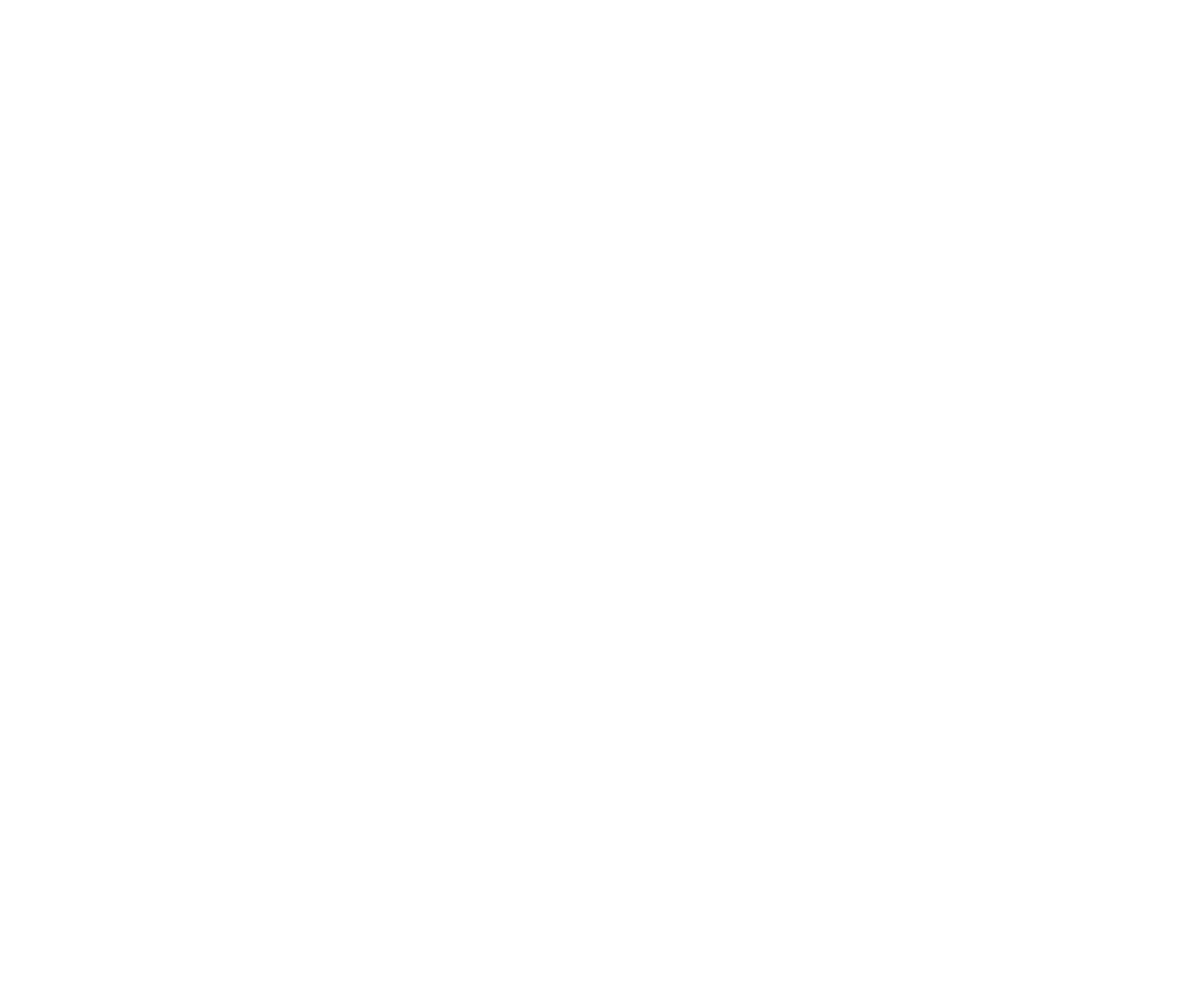
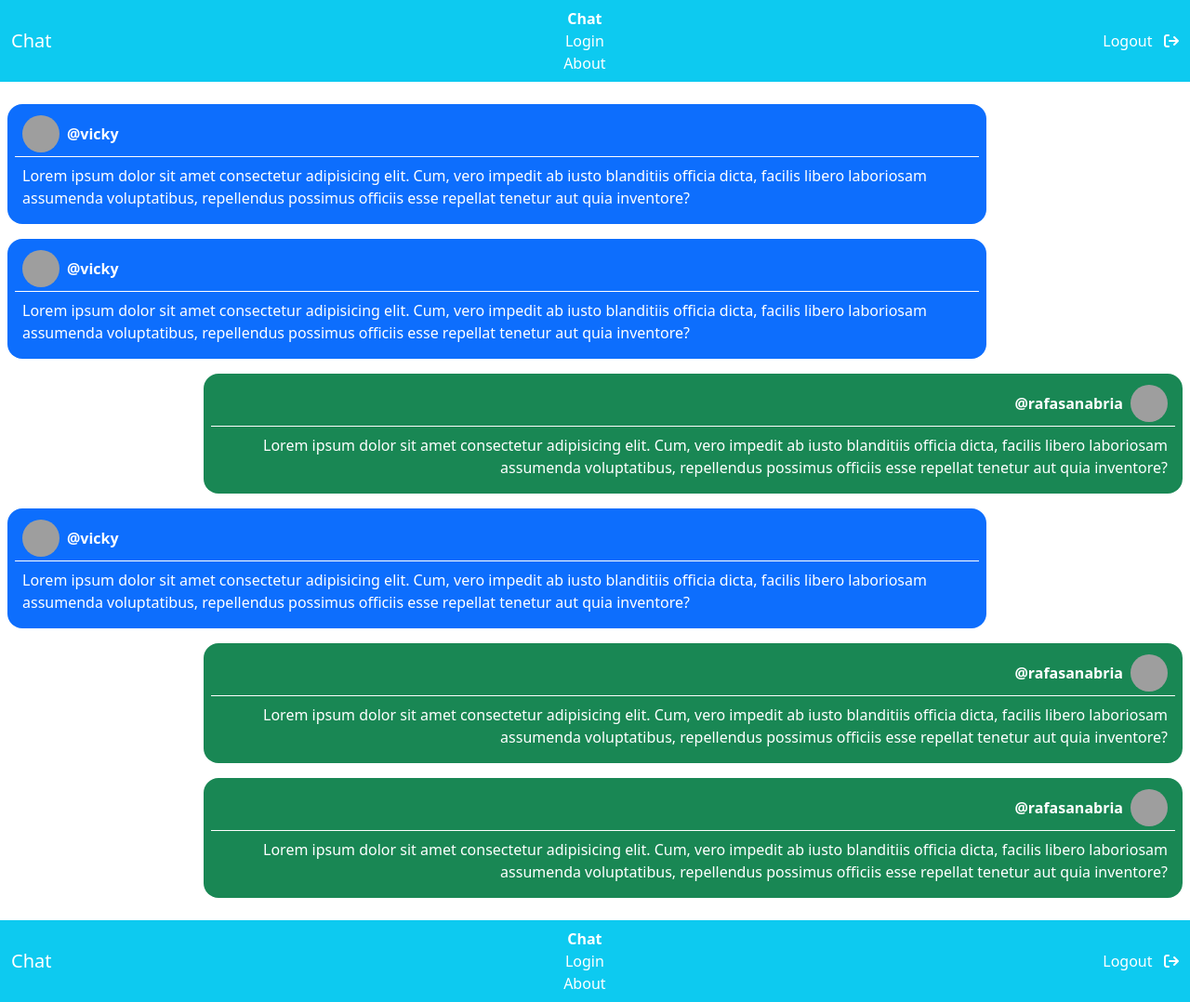
Before and after one commit to Rviewer-Challenges/J9RULZOSNOUGlqJFgSmG, a React (Create React App) app: page /chat in a window 1280 px wide. Shown: the whole page at 93% size. Before the commit the page ends 800 px from the top, so only its background shows below. Built offline with nearby package versions, Linux system fonts and the light colour scheme; grey boxes are pictures that could not be loaded.

Commit message:
División de componentes. Maquetación básica en header, footer y chat. Firebase configurado y login probado.

```diff
--- a/package.json
+++ b/package.json
@@ -10,9 +10,13 @@
     "@types/node": "^16.11.47",
     "@types/react": "^18.0.16",
     "@types/react-dom": "^18.0.6",
+    "bootstrap": "^5.2.0",
+    "firebase": "^9.9.2",
     "react": "^18.2.0",
     "react-dom": "^18.2.0",
+    "react-router-dom": "^6.3.0",
     "react-scripts": "5.0.1",
+    "sass": "^1.54.3",
     "typescript": "^4.7.4",
     "web-vitals": "^2.1.4"
   },
--- a/public/index.html
+++ b/public/index.html
@@ -24,7 +24,9 @@
       work correctly both with client-side routing and a non-root public URL.
       Learn how to configure a non-root public URL by running `npm run build`.
     -->
-    <title>React App</title>
+
+    <script src="https://kit.fontawesome.com/29e4c5f519.js" crossorigin="anonymous"></script>
+    <title>Firebase Chat - by @rafasanabria</title>
   </head>
   <body>
     <noscript>You need to enable JavaScript to run this app.</noscript>
--- a/src/App.tsx
+++ b/src/App.tsx
@@ -1,8 +1,42 @@
+import { BrowserRouter, Navigate, Route, Routes } from "react-router-dom";
+import { Chat } from "./components/Chat";
+import { Footer } from "./components/Footer";
+import { Header } from "./components/Header";
+import { Login } from "./components/Login";
+import { About } from "./components/About";
+import { initializeApp } from "firebase/app";
 
 function App() {
+
+  // Import the functions you need from the SDKs you need
+  // TODO: Add SDKs for Firebase products that you want to use
+  // https://firebase.google.com/docs/web/setup#available-libraries
+
+  // Your web app's Firebase configuration
+  const firebaseConfig = {
+    apiKey: "AIzaSyBC6pyDJ-gWScE6VU_48riKn2AYTIE-BN4",
+    authDomain: "fire-chat-rafasanabria1.firebaseapp.com",
+    projectId: "fire-chat-rafasanabria1",
+    storageBucket: "fire-chat-rafasanabria1.appspot.com",
+    messagingSenderId: "56990427317",
+    appId: "1:56990427317:web:f186095704aaf85b21f6fc"
+  };
+
+  // Initialize Firebase
+  const app = initializeApp (firebaseConfig);
+
   return (
     <div className="App">
-
+      <BrowserRouter>
+        <Header />
+        <Routes>
+          <Route path="/login" element={<Login />} />
+          <Route path="/chat" element={<Chat />} />
+          <Route path="/about" element={<About />} />
+          <Route path="*" element={<Navigate to="/login" replace/>} />
+        </Routes>
+        <Footer />
+      </BrowserRouter>
     </div>
   );
 }
--- /dev/null
+++ b/src/components/About.tsx
@@ -0,0 +1,7 @@
+import React from 'react'
+
+export const About = () => {
+  return (
+    <div>About</div>
+  )
+}
--- /dev/null
+++ b/src/components/Chat.tsx
@@ -0,0 +1,42 @@
+import React from 'react'
+import { Message } from './Message'
+
+export const Chat = () => {
+
+    const user1 = {
+        username: "@rafasanabria",
+        avatar: "https://mdbcdn.b-cdn.net/img/Photos/Avatars/avatar-6.webp"
+    };
+
+    const user2 = {
+        username: "@vicky",
+        avatar: "https://mdbcdn.b-cdn.net/img/Photos/Avatars/avatar-5.webp"
+    };
+
+    const lorem = "Lorem ipsum dolor sit amet consectetur adipisicing elit. Cum, vero impedit ab iusto blanditiis officia dicta, facilis libero laboriosam assumenda voluptatibus, repellendus possimus officiis esse repellat tenetur aut quia inventore?";
+
+    return (
+        <div className="chat my-3 fs-6">
+            <div className="container-fluid">
+                <div className="row py-2 px-2">
+                    <Message user={user2} message={lorem} inOut="in" />
+                </div>
+                <div className="row py-2 px-2">
+                    <Message user={user2} message={lorem} inOut="in" />
+                </div>
+                <div className="row py-2 px-2">
+                    <Message user={user1} message={lorem} inOut="out" />
+                </div>
+                <div className="row py-2 px-2">
+                    <Message user={user2} message={lorem} inOut="in" />
+                </div>
+                <div className="row py-2 px-2">
+                    <Message user={user1} message={lorem} inOut="out" />
+                </div>
+                <div className="row py-2 px-2">
+                    <Message user={user1} message={lorem} inOut="out" />
+                </div>
+            </div>
+        </div>
+    )
+}
--- /dev/null
+++ b/src/components/Footer.tsx
@@ -0,0 +1,24 @@
+import React from 'react'
+import { NavLink } from 'react-router-dom'
+
+export const Footer = () => {
+  return (
+    <div className="footer">
+        <nav className="navbar navbar-light bg-info text-white">
+            <div className="container-fluid">
+                <div className="text-start">
+                    <span className="navbar-brand text-white">Chat</span>
+                </div>
+                <div className='text-center'>
+                    <NavLink to="/chat" className={({isActive}) => ('nav-link ' + (isActive ? "active fw-bold" : ''))}>Chat</NavLink>
+                    <NavLink to="/login" className={({isActive}) => ('nav-link ' + (isActive ? "active fw-bold" : ''))}>Login</NavLink>
+                    <NavLink to="/about" className={({isActive}) => ('nav-link ' + (isActive ? "active fw-bold" : ''))}>About</NavLink>
+                </div>
+                <div className="text-end">
+                    Logout &nbsp; <i className="fa-solid fa-arrow-right-from-bracket"></i>
+                </div>
+            </div>
+        </nav>
+    </div>
+  )
+}
--- /dev/null
+++ b/src/components/Header.tsx
@@ -0,0 +1,24 @@
+import React from 'react'
+import { NavLink } from 'react-router-dom'
+
+export const Header = () => {
+  return (
+    <div className="header">
+        <nav className="navbar navbar-light bg-info text-white">
+            <div className="container-fluid">
+                <div className="text-start">
+                    <span className="navbar-brand text-white">Chat</span>
+                </div>
+                <div className='text-center'>
+                    <NavLink to="/chat" className={({isActive}) => ('nav-link ' + (isActive ? "active fw-bold" : ''))}>Chat</NavLink>
+                    <NavLink to="/login" className={({isActive}) => ('nav-link ' + (isActive ? "active fw-bold" : ''))}>Login</NavLink>
+                    <NavLink to="/about" className={({isActive}) => ('nav-link ' + (isActive ? "active fw-bold" : ''))}>About</NavLink>
+                </div>
+                <div className="text-end">
+                    Logout &nbsp; <i className="fa-solid fa-arrow-right-from-bracket"></i>
+                </div>
+            </div>
+        </nav>
+    </div>
+  )
+}
--- /dev/null
+++ b/src/components/Login.tsx
@@ -0,0 +1,56 @@
+import React from 'react'
+import { getAuth, signInWithPopup, GoogleAuthProvider } from "firebase/auth";
+
+export const Login = () => {
+
+  const auth = getAuth ();
+
+  const loginWithGoogle = () => {
+
+    const provider = new GoogleAuthProvider ();
+    signInWithPopup (auth, provider).then ((result) => {
+
+      // This gives you a Google Access Token. You can use it to access the Google API.
+      const credential = GoogleAuthProvider.credentialFromResult (result);
+      const token = credential?.accessToken;
+      // The signed-in user info.
+      const user = result.user;
+      console.log (result);
+      console.log (token);
+      console.log (user);
+    }).catch ((error) => {
+      // Handle Errors here.
+      const errorCode = error.code;
+      const errorMessage = error.message;
+      // The email of the user's account used.
+      const email = error.customData.email;
+      // The AuthCredential type that was used.
+      const credential = GoogleAuthProvider.credentialFromError(error);
+
+      console.log (error);
+      console.log (credential);
+    });
+  }
+
+  return (
+    <div className="login">
+      <div className="container my-3">
+        <div className="row">
+          <div className="col-md-12 text-center text-primary">
+            <h2 className=''>Inicia sesión</h2>
+          </div>
+        </div>
+        <div className="row">
+          <div className="col-md-6 offset-md-3 text-center border border-primary rounded-3 my-3 py-5 text-primary d-flex align-items-center justify-content-center item" onClick={loginWithGoogle}>
+            <i className="fa-brands fa-google fa-2x me-2"></i> Google
+          </div>
+        </div>
+        <div className="row">
+          <div className="col-md-6 offset-md-3 text-center border border-primary rounded-3 my-3 py-5 text-primary d-flex align-items-center justify-content-center item">
+            <i className="fa-brands fa-facebook fa-2x me-2"></i> Facebook
+          </div>
+        </div>
+      </div>
+    </div>
+  )
+}
--- /dev/null
+++ b/src/components/Message.tsx
@@ -0,0 +1,33 @@
+import React from 'react'
+
+interface PropsInterface {
+    user: {
+        username: string,
+        avatar: string
+    },
+    message: string,
+    inOut: string
+}
+export const Message: React.FC<PropsInterface> = ({user, message, inOut }) => {
+
+    const class_message = inOut === 'in' ? "in-message bg-primary " : "out-message bg-success offset-md-2";
+    const class_reverse = inOut === 'in' ? "" : "flex-row-reverse";
+    const class_img = inOut === 'in' ? "me-2" : "ms-2";
+    const class_txt = inOut === 'in' ? "text-start" : "text-end";
+
+    return (
+        <div className={"col-md-10 p-2 message text-white rounded-4 " + class_message }>
+            <div className={"user px-2 py-1 d-flex border-bottom border-white align-items-center " + class_reverse }>
+                <div className="avatar">
+                    {user.avatar && (<img src={user.avatar} width="40" height="40" className={"rounded-circle d-flex align-self-center border-white " + class_img} />)}
+                </div>
+                <div className="username fw-bold">
+                    {user.username}
+                </div>
+            </div>
+            <div className={"text p-2 " + class_txt}>
+                {message}
+            </div>
+        </div>
+    )
+}
--- /dev/null
+++ b/src/css/styles.scss
@@ -0,0 +1,10 @@
+.login {
+    .item:hover {
+
+        cursor: pointer;
+        color: white!important;
+        background-color: var(--bs-primary);
+    }
+}
+
+@import "../../node_modules/bootstrap/scss/bootstrap";
--- a/src/index.css
+++ /dev/null
@@ -1,13 +0,0 @@
-body {
-  margin: 0;
-  font-family: -apple-system, BlinkMacSystemFont, 'Segoe UI', 'Roboto', 'Oxygen',
-    'Ubuntu', 'Cantarell', 'Fira Sans', 'Droid Sans', 'Helvetica Neue',
-    sans-serif;
-  -webkit-font-smoothing: antialiased;
-  -moz-osx-font-smoothing: grayscale;
-}
-
-code {
-  font-family: source-code-pro, Menlo, Monaco, Consolas, 'Courier New',
-    monospace;
-}
--- a/src/index.tsx
+++ b/src/index.tsx
@@ -1,6 +1,6 @@
 import React from 'react';
 import ReactDOM from 'react-dom/client';
-import './index.css';
+import './css/styles.scss';
 import App from './App';
 
 const root = ReactDOM.createRoot(
```
Also changed, not shown: src/logo.svg (deleted), 1 other file (tests, documents, lock files or other folders).
